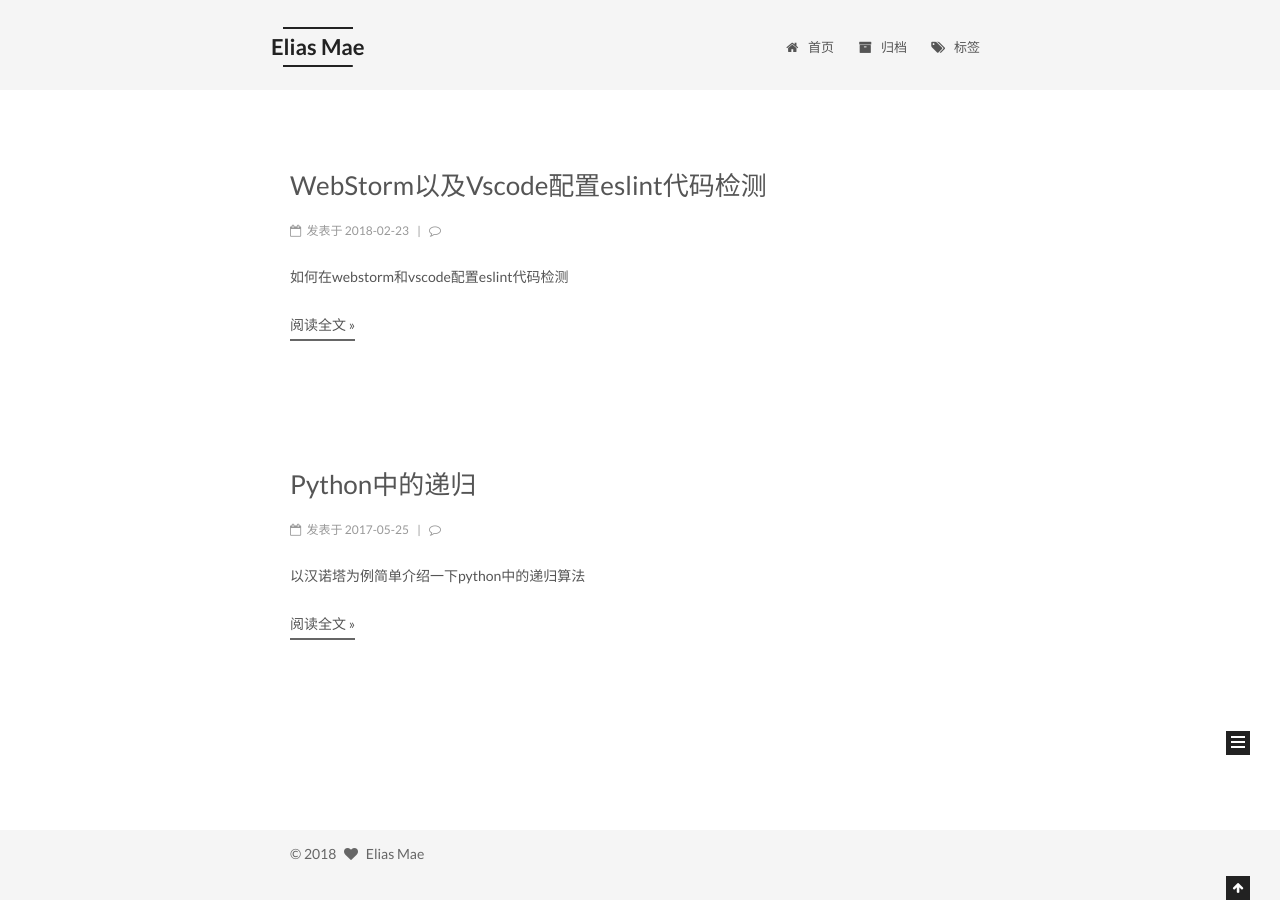
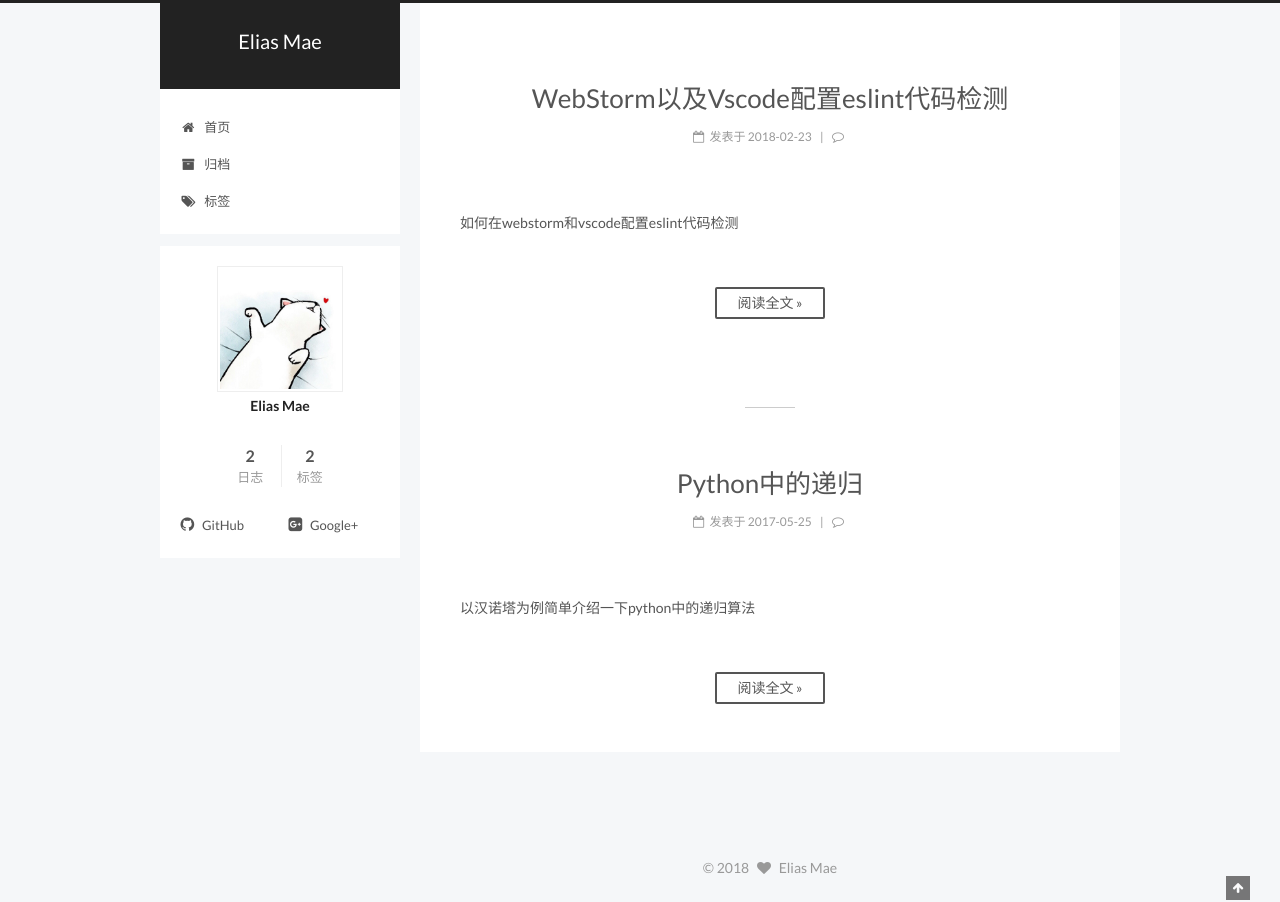
Before and after one commit to EliasMae/EliasMae.github.io, a Jekyll site: the page built from index.html, in a window 1280 px wide. Shown: the part 100-1002 px from the top of the page. Built offline with Jekyll 4.4.1, drawn with Linux system fonts in a browser that asks for light colours; the list of posts is cut into pages by our own code; comment, search, counter and statistics services are not loaded.

Commit message:
Theme Change

```diff
--- a/_config.yml
+++ b/_config.yml
@@ -153,7 +153,7 @@ menu_icons:
 # Pisces
 # scheme: Muse
 # scheme: Mist
-scheme: Mist
+scheme: Pisces
 
 
 # ---------------------------------------------------------------
```
